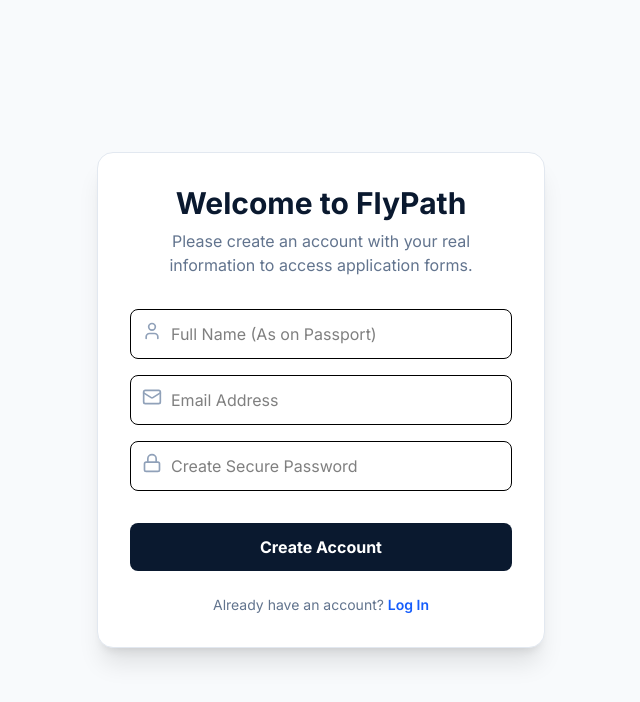
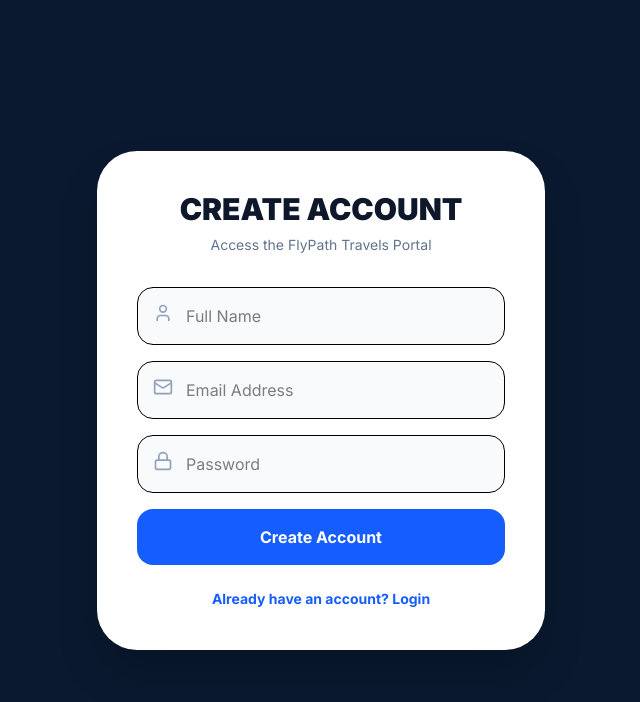
Before and after one commit to Immortallex/travel-agency-portal, a Next.js app: page /auth in a window 1280 px wide. Shown: the top 702 px of the page, without its empty margins (319-959 px from the left). Built offline with nearby package versions, Linux system fonts and the light colour scheme.

Commit message:
Auth configuration fixed

```diff
--- a/next.config.ts
+++ b/next.config.ts
@@ -2,17 +2,15 @@ import type { NextConfig } from "next";
 
 const nextConfig: NextConfig = {
   images: {
-    // Allows high-end photos from Unsplash to load
     remotePatterns: [
       {
         protocol: 'https',
         hostname: '://unsplash.com',
+        pathname: '**',
       },
     ],
-    unoptimized: false,
   },
   typescript: { ignoreBuildErrors: true },
-  eslint: { ignoreDuringBuilds: true },
 };
 
 export default nextConfig;
--- a/src/app/auth/page.tsx
+++ b/src/app/auth/page.tsx
@@ -1,52 +1,66 @@
-import React from 'react';
-import { Lock, Mail, User } from 'lucide-react';
+"use client";
+import React, { useState } from 'react';
+import { useRouter } from 'next/navigation';
+import { Mail, Lock, User, Loader2 } from 'lucide-react';
 
 export default function AuthPage() {
+  const [isLogin, setIsLogin] = useState(false);
+  const [loading, setLoading] = useState(false);
+  const router = useRouter();
+
+  const handleSubmit = async (e: React.FormEvent) => {
+    e.preventDefault();
+    setLoading(true);
+
+    // This simulates the backend call. Once your MONGODB_URI is in Vercel,
+    // we will connect this to a real API route.
+    setTimeout(() => {
+      setLoading(false);
+      router.push('/profile'); // Redirect to profile after "success"
+    }, 1500);
+  };
+
   return (
-    <div className="min-h-screen bg-slate-50 flex items-center justify-center px-4">
-      <div className="max-w-md w-full bg-white rounded-2xl shadow-xl p-8 border border-slate-200">
+    <div className="min-h-screen bg-[#0A192F] flex items-center justify-center px-4">
+      <div className="max-w-md w-full bg-white rounded-[2.5rem] p-10 shadow-2xl">
         <div className="text-center mb-8">
-          <h2 className="text-3xl font-bold text-[#0A192F]">Welcome to FlyPath</h2>
-          <p className="text-slate-500 mt-2">Please create an account with your real information to access application forms.</p>
+          <h2 className="text-3xl font-black text-slate-900 uppercase">
+            {isLogin ? 'Login' : 'Create Account'}
+          </h2>
+          <p className="text-slate-500 text-sm mt-2">Access the FlyPath Travels Portal</p>
         </div>
 
-        <form className="space-y-4">
+        <form onSubmit={handleSubmit} className="space-y-4">
+          {!isLogin && (
+            <div className="relative">
+              <User className="absolute left-4 top-4 text-slate-400" size={20} />
+              <input type="text" placeholder="Full Name" className="w-full pl-12 pr-4 py-4 border rounded-2xl bg-slate-50 outline-none focus:ring-2 focus:ring-blue-500" required />
+            </div>
+          )}
           <div className="relative">
-            <User className="absolute left-3 top-3 text-slate-400" size={20} />
-            <input
-              type="text"
-              placeholder="Full Name (As on Passport)"
-              className="w-full pl-10 pr-4 py-3 border rounded-lg focus:ring-2 focus:ring-blue-500 outline-none transition"
-              required
-            />
+            <Mail className="absolute left-4 top-4 text-slate-400" size={20} />
+            <input type="email" placeholder="Email Address" className="w-full pl-12 pr-4 py-4 border rounded-2xl bg-slate-50 outline-none focus:ring-2 focus:ring-blue-500" required />
           </div>
           <div className="relative">
-            <Mail className="absolute left-3 top-3 text-slate-400" size={20} />
-            <input
-              type="email"
-              placeholder="Email Address"
-              className="w-full pl-10 pr-4 py-3 border rounded-lg focus:ring-2 focus:ring-blue-500 outline-none transition"
-              required
-            />
-          </div>
-          <div className="relative">
-            <Lock className="absolute left-3 top-3 text-slate-400" size={20} />
-            <input
-              type="password"
-              placeholder="Create Secure Password"
-              className="w-full pl-10 pr-4 py-3 border rounded-lg focus:ring-2 focus:ring-blue-500 outline-none transition"
-              required
-            />
+            <Lock className="absolute left-4 top-4 text-slate-400" size={20} />
+            <input type="password" placeholder="Password" className="w-full pl-12 pr-4 py-4 border rounded-2xl bg-slate-50 outline-none focus:ring-2 focus:ring-blue-500" required />
           </div>
 
-          <button className="w-full bg-[#0A192F] text-white py-3 rounded-lg font-bold hover:bg-slate-800 transition mt-4">
-            Create Account
+          <button
+            type="submit"
+            disabled={loading}
+            className="w-full bg-blue-600 text-white py-4 rounded-2xl font-bold hover:bg-blue-700 transition-all flex items-center justify-center gap-2"
+          >
+            {loading ? <Loader2 className="animate-spin" /> : (isLogin ? 'Login' : 'Create Account')}
           </button>
         </form>
 
-        <p className="text-center text-sm text-slate-500 mt-6">
-          Already have an account? <span className="text-blue-600 font-semibold cursor-pointer">Log In</span>
-        </p>
+        <button
+          onClick={() => setIsLogin(!isLogin)}
+          className="w-full mt-6 text-sm text-blue-600 font-bold"
+        >
+          {isLogin ? "Don't have an account? Sign Up" : "Already have an account? Login"}
+        </button>
       </div>
     </div>
   );
```
